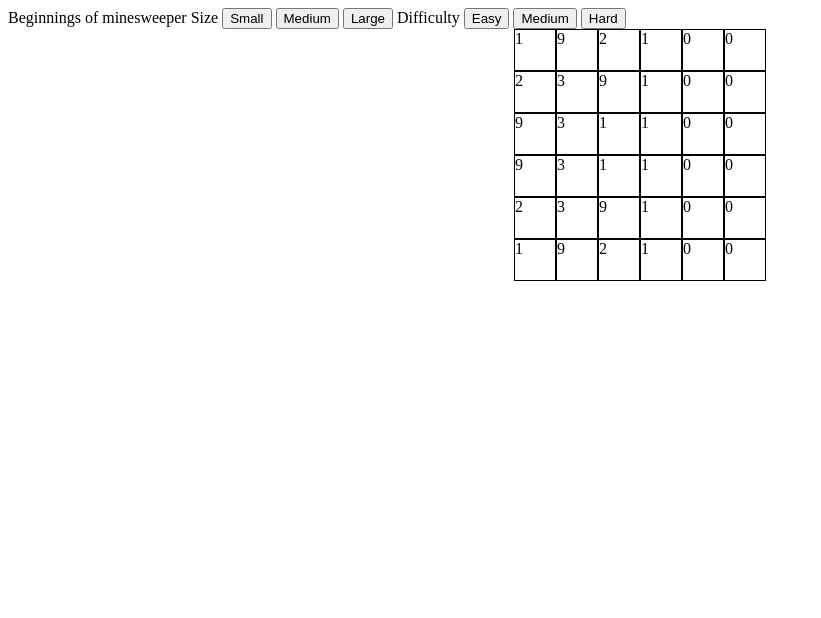
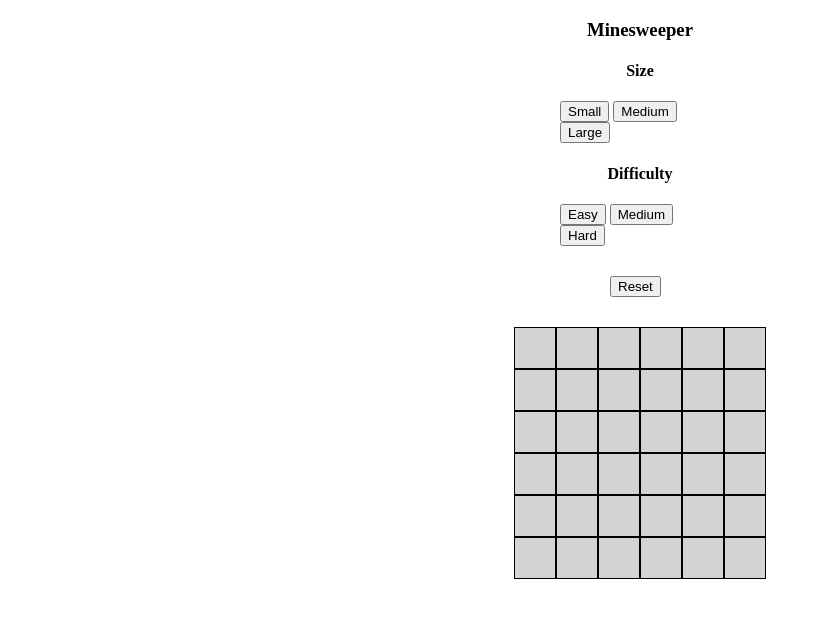
Before and after one commit to ericheinmiller/Minesweeper, a PHP site: page / in a window 1280 px wide. Shown: the top 618 px of the page, without its empty margins (0-821 px from the left). Run offline with PHP 8.4, Linux system fonts and the light colour scheme.

Commit message:
Minesweeper v1.0

```diff
--- a/index.html
+++ b/index.html
@@ -4,15 +4,21 @@
 		<link href="style/main.css" type"style/css" rel="stylesheet"></link>
 	</head>
 	<body>
-		Beginnings of minesweeper
-			Size
+		<h3>Minesweeper</h3>
+		<h4>Size</h4>
+		<div id="size">
 			<button onclick="boardSizeChange('small')">Small</button>
 			<button onclick="boardSizeChange('medium')">Medium</button>
 			<button onclick="boardSizeChange('large')">Large</button>
-			Difficulty
+		</div>
+		<h4>Difficulty</h4>
+		<div id="difficulty">
 			<button onclick="boardDifficultyChange('easy')">Easy</button>
 			<button onclick="boardDifficultyChange('medium')">Medium</button>
 			<button onclick="boardDifficultyChange('hard')">Hard</button>
+		</div>
+		<div id="reset">
+			<button onclick="reset()">Reset</button>
 		</div>
 		<div id="board">
 		</div>
--- a/javascript/main.js
+++ b/javascript/main.js
@@ -41,6 +41,9 @@
 	return false;
 }
 
+function reset(){
+	generator(size, difficulty);
+}
 function mineFunction(){
 	var target = (event.currentTarget.id);
 	document.getElementById(target).style.backgroundColor = "black";
@@ -50,6 +53,7 @@
 function blockFunction(){
 	var target = (event.currentTarget.id);
 	document.getElementById(target).style.color = "black";
+	document.getElementById(target).style.backgroundColor = "white";
 }
 
 function shuffle(array) {
--- a/style/main.css
+++ b/style/main.css
@@ -3,13 +3,34 @@
 	border: 1px solid black;
 	height: 40px;
 	width: 40px;
+	background-color:lightgrey;
+	color:lightgrey;
 }
 .block{
 	display: inline-block;
 	border: 1px solid black;
 	height: 40px;
 	width: 40px;
+	background-color:lightgrey;
+	color:lightgrey;
 }
 #board{
 	margin: 0px auto;
 }
+h3, h4{
+	text-align: center;
+}
+#size{
+	margin: 0 auto;
+	width: 160px;
+}
+#difficulty{
+	margin: 0 auto;
+	width: 160px;
+	margin-bottom: 30px;
+}
+#reset{
+	margin: 0 auto;
+	width: 60px;
+	margin-bottom: 30px;
+}
```
